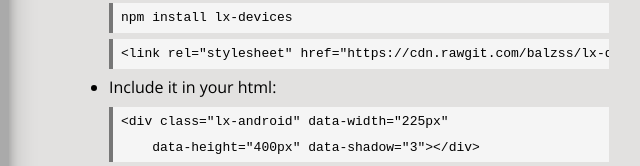
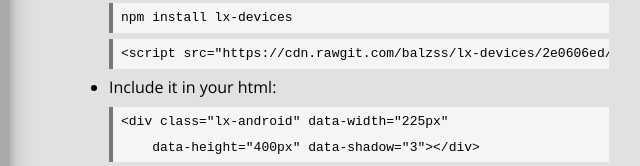
Before and after one commit to balzss/lx-devices, a website: page index.html in a window 1280 px wide. Shown: the part 252-418 px from the top of the page, 451-1091 px from the left. Drawn offline with nearby package versions, Linux system fonts and the light colour scheme.

Commit message:
fixed cdn link

```diff
--- a/index.html
+++ b/index.html
@@ -182,7 +182,7 @@
                 <ul>
                     <li>Download with npm or CDN</li>
                     <xmp class="code">npm install lx-devices</xmp>
-                    <xmp class="code"><link rel="stylesheet" href="https://cdn.rawgit.com/balzss/lx-devices/2e0606ed/dist/lx-devices.min.js"></xmp>
+                    <xmp class="code"><script src="https://cdn.rawgit.com/balzss/lx-devices/2e0606ed/dist/lx-devices.min.js"></script></xmp>
                     <li>Include it in your html:</li>
                     <xmp class="code"><div class="lx-android" data-width="225px"
     data-height="400px" data-shadow="3"></div></xmp>
@@ -202,7 +202,7 @@
                 <ul>
                     <li>Download with npm or CDN</li>
                     <xmp class="code">npm install lx-devices</xmp>
-                    <xmp class="code"><link rel="stylesheet" href="https://cdn.rawgit.com/balzss/lx-devices/2e0606ed/dist/lx-devices.min.js"></xmp>
+                    <xmp class="code"><script src="https://cdn.rawgit.com/balzss/lx-devices/2e0606ed/dist/lx-devices.min.js"></script></xmp>
                     <li>Include it in your html:</li>
                     <xmp class="code"><div class="lx-android" data-width="225px"
     data-height="400px" data-shadow="3"></div></xmp>
@@ -222,7 +222,7 @@
                 <ul>
                     <li>Download with npm or CDN</li>
                     <xmp class="code">npm install lx-devices</xmp>
-                    <xmp class="code"><link rel="stylesheet" href="https://cdn.rawgit.com/balzss/lx-devices/2e0606ed/dist/lx-devices.min.js"></xmp>
+                    <xmp class="code"><script src="https://cdn.rawgit.com/balzss/lx-devices/2e0606ed/dist/lx-devices.min.js"></script></xmp>
                     <li>Include it in your html:</li>
                     <xmp class="code"><div class="lx-osx" data-title="instructions.html" data-shadow="3"
     data-height="400px" data-width="225px"></div></xmp>
@@ -241,7 +241,7 @@
             <div class="description">
                     <li>Download with npm or CDN</li>
                     <xmp>npm install lx-devices</xmp>
-                    <xmp class="code"><link rel="stylesheet" href="https://cdn.rawgit.com/balzss/lx-devices/2e0606ed/dist/lx-devices.min.js"></xmp>
+                    <xmp class="code"><script src="https://cdn.rawgit.com/balzss/lx-devices/2e0606ed/dist/lx-devices.min.js"></script></xmp>
                     <li>Include it in your html:</li>
                     <xmp class="code"><div class="lx-osx" data-title="instructions.html" data-shadow="3"
     data-height="400px" data-width="225px"></div></xmp>
```
Also changed, not shown: README.md.
